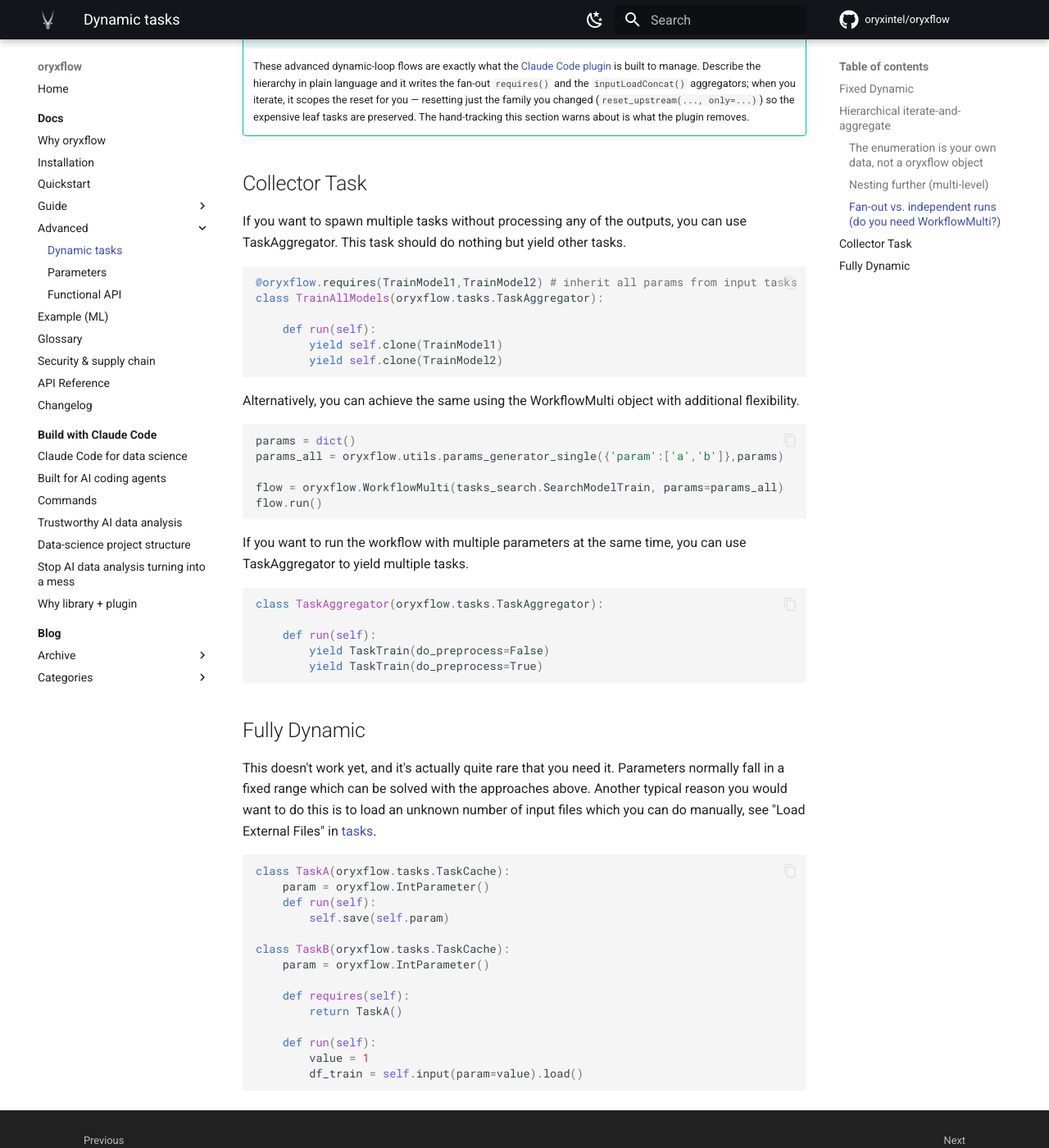
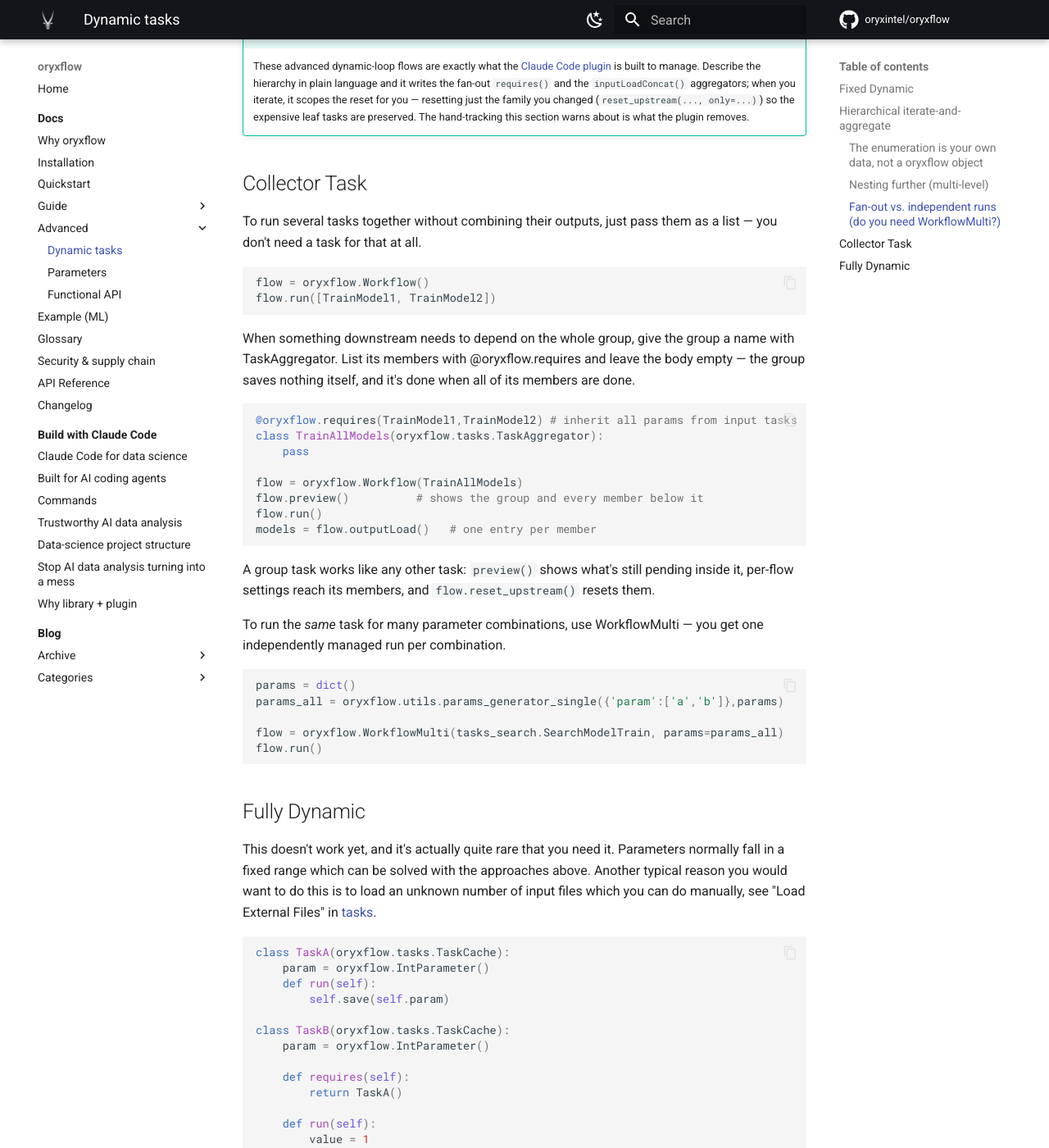
Before and after one commit to oryxintel/oryxlib-docs, an MkDocs documentation site: the page built from docs/docs/advtasksdyn.md, in a window 1280 px wide and 1400 px high, scrolled down 4410 px. Shown: the whole window at 82% size. Built offline with MkDocs 1.6.1 and Material for MkDocs 9.7.7, drawn with Linux system fonts in a browser that asks for light colours; comment, search, counter and statistics services are not loaded.

Commit message:
feat!: make TaskAggregator a requires()-based group node
BREAKING: members move from `yield` statements in `run()` into `requires()`
(or `@oryxflow.requires`); `run()` is left empty. The old generator form now
raises a RuntimeError at construction naming the fix.

Yielded children existed only in deps(), never in requires(), so every
propagation mechanism in the library (utils.traverse behind reset_upstream /
FlowExport / invalidate_upstream, and print_tree) walked straight past them —
and Workflow could not drive an aggregator at all (`unknown parameter flows`).
As an ordinary DAG node the group works with Workflow/WorkflowMulti, preview()
expands it, and per-flow path/env, reset_upstream and FlowExport reach its
members. It still saves nothing of its own and is complete when every task it
requires is complete.

Also bumps the version to 26.7.26.

Co-Authored-By: Claude Opus 5 (1M context) <noreply@anthropic.com>

````diff
--- a/docs/docs/advtasksdyn.md
+++ b/docs/docs/advtasksdyn.md
@@ -180,18 +180,29 @@ A complete, runnable version of this sector → country → state example — in
 
 ## Collector Task
 
-If you want to spawn multiple tasks without processing any of the outputs, you can use <span class="title-ref">TaskAggregator</span>. This task should do nothing but yield other tasks.
+To run several tasks together without combining their outputs, just pass them as a list — you don't need a task for that at all.
+
+```python
+flow = oryxflow.Workflow()
+flow.run([TrainModel1, TrainModel2])
+```
+
+When something downstream needs to depend on the whole group, give the group a name with <span class="title-ref">TaskAggregator</span>. List its members with <span class="title-ref">@oryxflow.requires</span> and leave the body empty — the group saves nothing itself, and it's done when all of its members are done.
 
 ```python
 @oryxflow.requires(TrainModel1,TrainModel2) # inherit all params from input tasks
 class TrainAllModels(oryxflow.tasks.TaskAggregator):
+    pass
 
-    def run(self):
-        yield self.clone(TrainModel1)
-        yield self.clone(TrainModel2)
+flow = oryxflow.Workflow(TrainAllModels)
+flow.preview()          # shows the group and every member below it
+flow.run()
+models = flow.outputLoad()   # one entry per member
 ```
 
-Alternatively, you can achieve the same using the <span class="title-ref">WorkflowMulti</span> object with additional flexibility.
+A group task works like any other task: `preview()` shows what's still pending inside it, per-flow settings reach its members, and `flow.reset_upstream()` resets them.
+
+To run the *same* task for many parameter combinations, use <span class="title-ref">WorkflowMulti</span> — you get one independently managed run per combination.
 
 ```python
 params = dict()
@@ -199,16 +210,6 @@ params_all = oryxflow.utils.params_generator_single({'param':['a','b']},params)
 
 flow = oryxflow.WorkflowMulti(tasks_search.SearchModelTrain, params=params_all)
 flow.run()
-```
-
-If you want to run the workflow with multiple parameters at the same time, you can use <span class="title-ref">TaskAggregator</span> to yield multiple tasks.
-
-```python
-class TaskAggregator(oryxflow.tasks.TaskAggregator):
-
-    def run(self):
-        yield TaskTrain(do_preprocess=False)
-        yield TaskTrain(do_preprocess=True)
 ```
 
 ## Fully Dynamic
--- a/docs/example-onnx.py
+++ b/docs/example-onnx.py
@@ -42,10 +42,7 @@ class TrainGBM(oryxflow.tasks.TaskPickle): # save output as pickle
 
 @oryxflow.requires({'ols':TrainOLS,'gbm':TrainGBM})
 class TrainAllModels(oryxflow.tasks.TaskAggregator):
-
-    def run(self):
-        yield self.clone(TrainOLS)
-        yield self.clone(TrainGBM)
+    pass
 
 oryxflow.run(TrainAllModels(), forced_all_upstream=True, confirm=False)
 
````
Also changed, not shown: docs/docs/advparam.md (+1 -4 lines).
